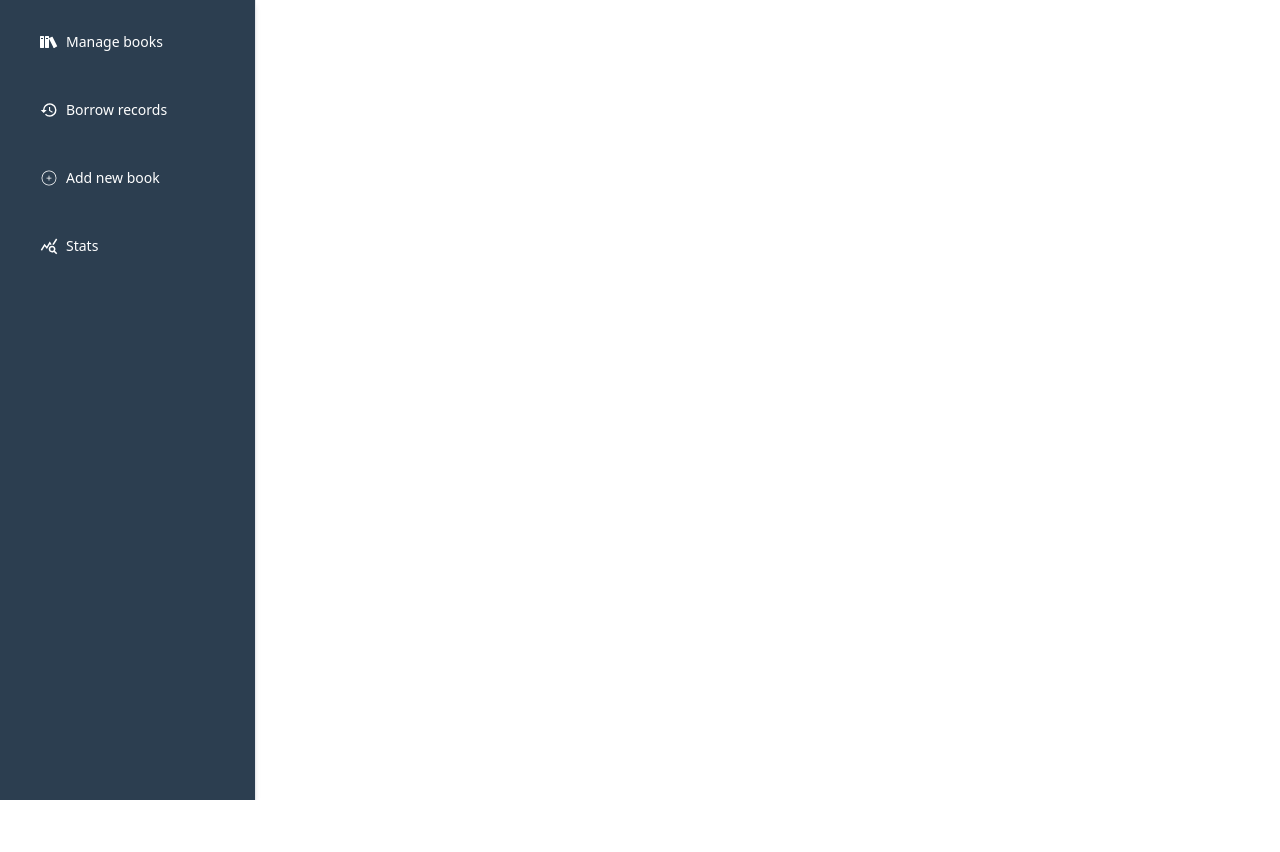
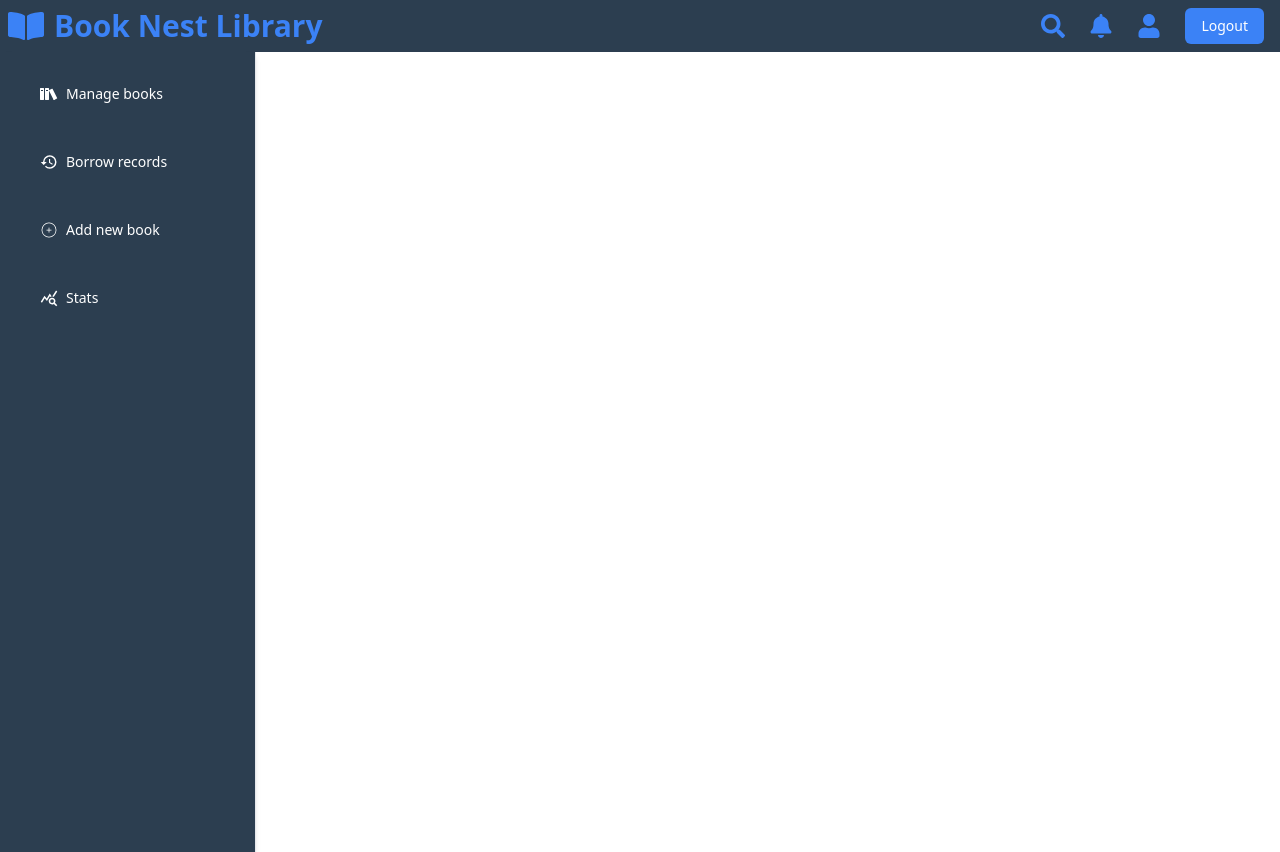
Before and after one commit to Sandeshdahal10/Library-Management-System-Frontend, a React (Create React App) app: page /librarian in a window 1280 px wide. Before the commit the page ends 800 px from the top, so only its background shows below. Built offline with nearby package versions, Linux system fonts and the light colour scheme.

Commit message:
Navbar design completed

```diff
--- a/src/App.jsx
+++ b/src/App.jsx
@@ -8,7 +8,7 @@ function App() {
   return (
     <BrowserRouter>
       <Routes>
-        <Route path="/login" element={<Login />} />
+        <Route path="/" element={<Login />} />
         <Route path="/librarian" element={<Dashboard/>}/>
       </Routes>
       <ToastContainer
--- a/src/Layout/Header.jsx
+++ b/src/Layout/Header.jsx
@@ -1,13 +1,26 @@
-export  function Header(){
-  return(
+import { FaBookOpen } from "react-icons/fa";
+import { FaSearch, FaBell, FaUser } from "react-icons/fa";
+import LogoutButton from "../utils/Logout";
+
+export function Header() {
+  return (
     <>
-    <nav>
-      <div>
-
+      <div className="flex  justify-between bg-primary">
+        <div className="flex items-center p-2 gap-2.5">
+          <FaBookOpen className="cursor-pointer text-4xl text-blue-500" />
+          <h1 className="text-3xl text-blue-500 font-bold">
+            Book Nest Library
+          </h1>
+        </div>
+        <div className="flex items-center justify-between text-5xl gap-6 mr-4">
+          <FaSearch className="cursor-pointer text-2xl text-blue-500" />
+          <FaBell className="cursor-pointer text-2xl text-blue-500" />
+          <FaUser className="cursor-pointer text-2xl text-blue-500" />
+          <LogoutButton />
+        </div>
       </div>
-    </nav>
     </>
-  )
+  );
 }
 
-export default Header
+export default Header;
--- /dev/null
+++ b/src/utils/Logout.jsx
@@ -0,0 +1,21 @@
+import { useNavigate } from "react-router-dom";
+import { toast } from "react-toastify";
+import { useAuth } from "../context/AuthContext";
+export default function LogoutButton() {
+    const navigate = useNavigate();
+    const { logout } = useAuth();
+
+    const handleLogout = () => {
+        logout();
+        toast.success("Logout successful");
+        navigate("/");
+    };
+    return (
+        <button
+            onClick={handleLogout}
+            className="bg-blue-500 hover:bg-rose-800 text-white px-4 py-2 rounded-md text-sm cursor-pointer"
+        >
+            Logout
+        </button>
+    );
+}
```
